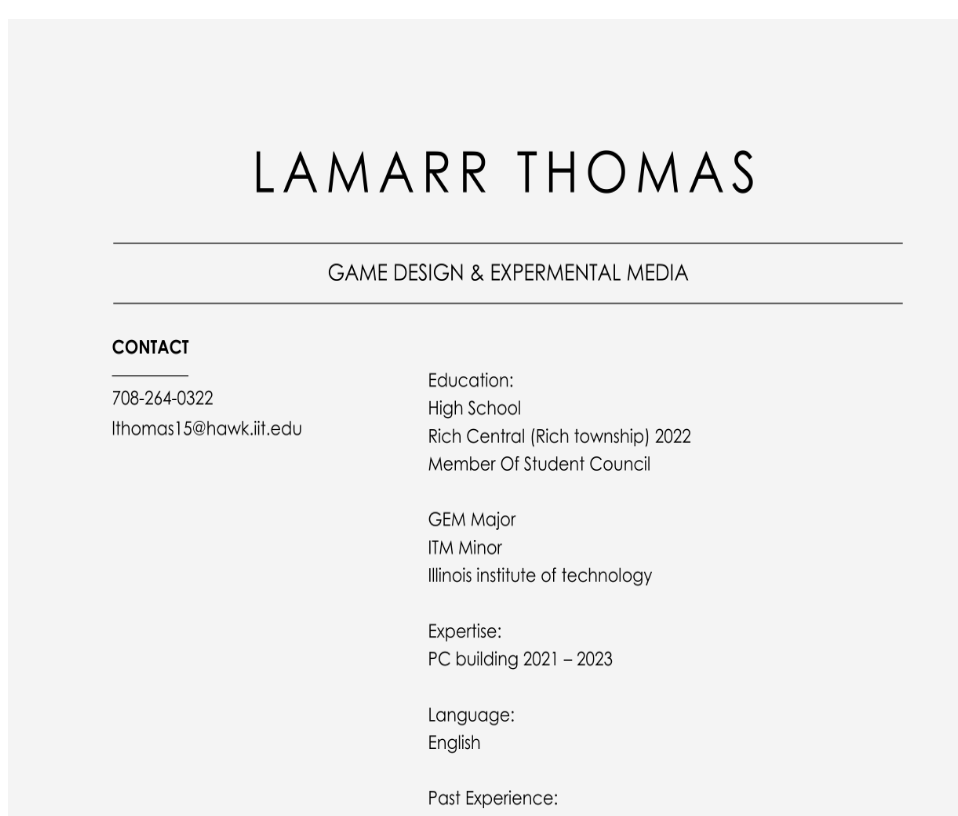
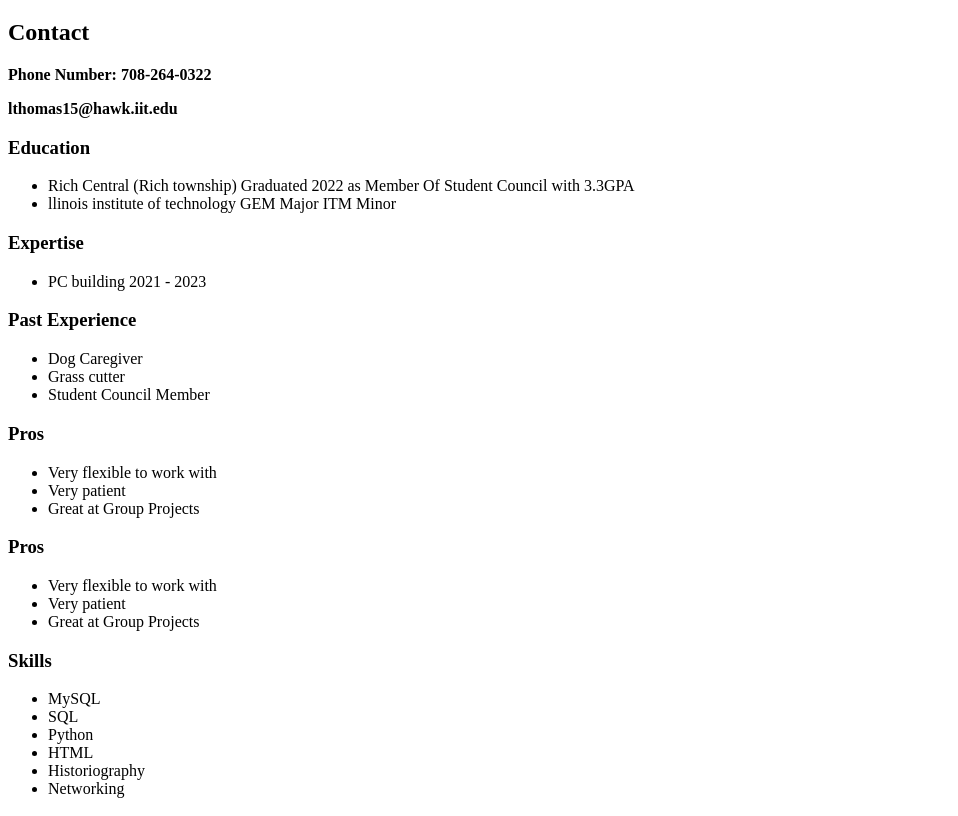
Before and after one commit to LThomas1504/Project1, a plain HTML site: page resume.html in a window 1280 px wide. Shown: the part 131-947 px from the top of the page, without its empty margins (0-958 px from the left). Drawn offline with Linux system fonts and the light colour scheme.

Commit message:
resume now in HTML

```diff
--- a/resume.html
+++ b/resume.html
@@ -1,6 +1,5 @@
 <!DOCTYPE html>
 <html lang="en">
-
 <head>
   <meta charset="utf-8">
   <title>My Resume</title>
@@ -14,7 +13,44 @@
     </ul>
   </nav>
   <h1>My Current Resume</h1>
-  <img src="images/resume.png" alt="Current Resume" width="1000" height="1500">
+  <h2>Contact</h2>
+  <p><strong>Phone Number: 708-264-0322</strong></p>
+  <p><strong>lthomas15@hawk.iit.edu</strong></p>
+  <h3>Education</h3>
+  <ul>
+	  <li>Rich Central (Rich township) Graduated 2022 as Member Of Student Council with 3.3GPA</li>
+	  <li>llinois institute of technology GEM Major ITM Minor</li>
+  </ul>
+  <h3>Expertise</h3>
+  <ul>
+	  <li>PC building 2021 - 2023</li>
+  </ul>
+  <h3>Past Experience</h3>
+    <ul>
+	  <li>Dog Caregiver</li>
+	  <li>Grass cutter</li>
+	  <li>Student Council Member</li>
+  </ul>
+  <h3>Pros</h3>
+    <ul>
+	  <li>Very flexible to work with</li>
+	  <li>Very patient</li>
+	  <li>Great at Group Projects</li>
+  </ul>
+  <h3>Pros</h3>
+    <ul>
+	  <li>Very flexible to work with</li>
+	  <li>Very patient</li>
+	  <li>Great at Group Projects</li>
+  </ul>
+  <h3>Skills</h3>
+    <ul>
+	  <li>MySQL</li>
+	  <li>SQL</li>
+	  <li>Python</li>
+	  <li>HTML</li>
+	  <li>Historiography</li>
+	  <li>Networking</li>
+  </ul>
 </body>
-
 </html>
```
Also changed, not shown: images/resume.png (deleted).
